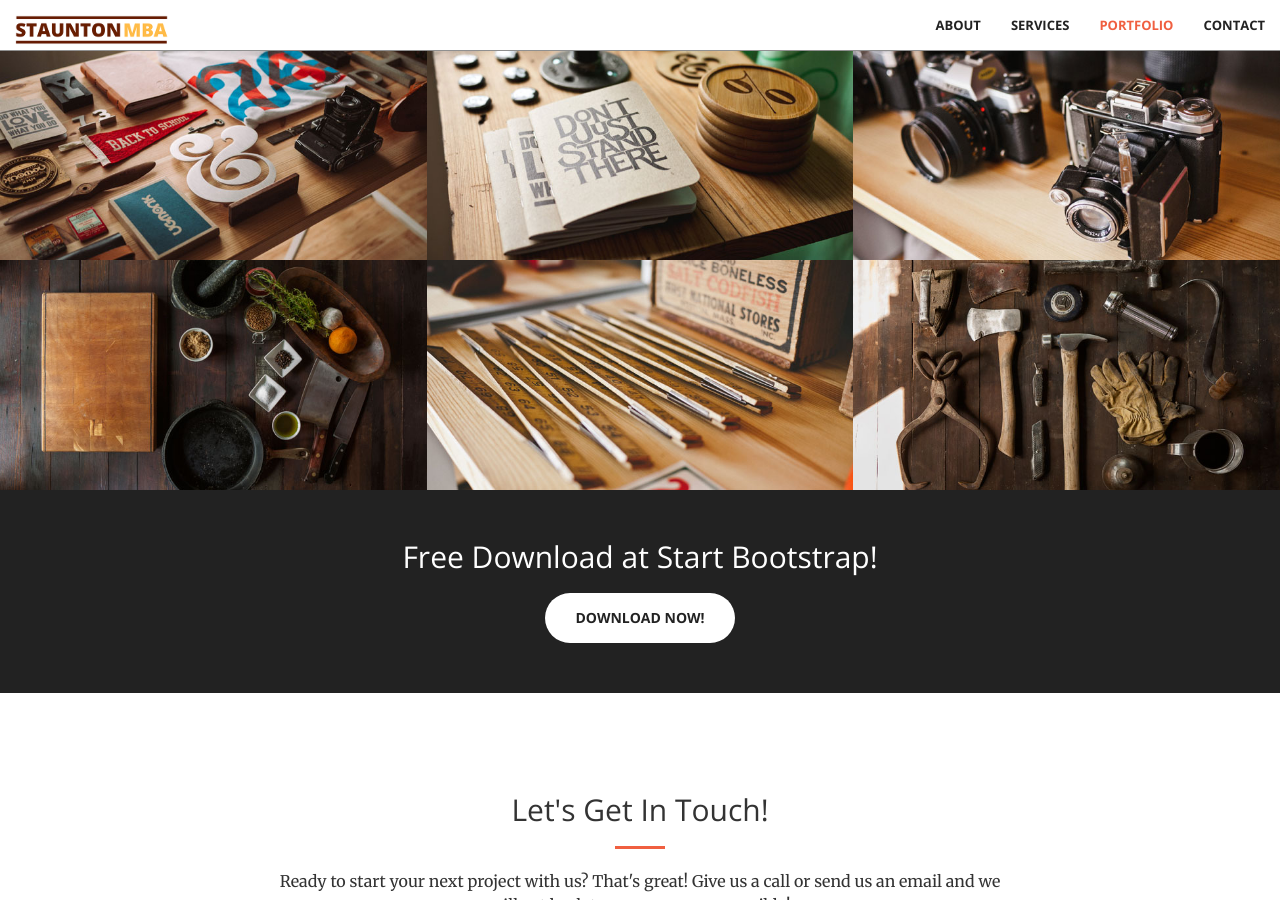
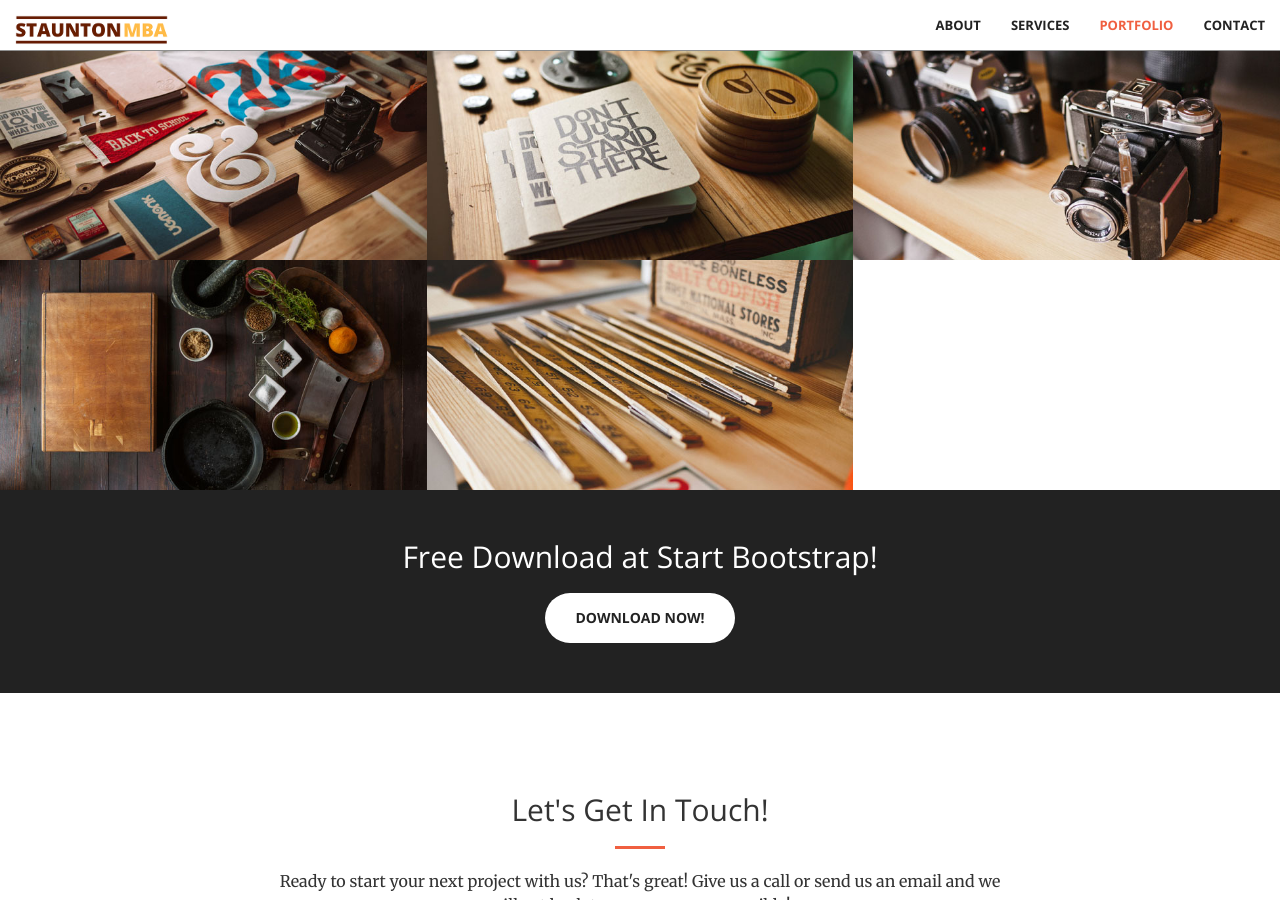
Before and after one commit to StauntonMBA/site, a Jekyll site: the page built from index.html, in a window 1280 px wide and 900 px high, scrolled down 1744 px. Built offline with Jekyll 4.4.1, drawn with Linux system fonts in a browser that asks for light colours.

Commit message:
Testing portfolio changes

```diff
--- a/_includes/portfolio.html
+++ b/_includes/portfolio.html
@@ -76,7 +76,7 @@
                     </div>
                 </a>
             </div>
-            <div class="col-lg-4 col-sm-6">
+     <!--       <div class="col-lg-4 col-sm-6">
                 <a href="#" class="portfolio-box">
                     <img src="img/portfolio/6.jpg" class="img-responsive" alt="">
                     <div class="portfolio-box-caption">
@@ -90,7 +90,7 @@
                         </div>
                     </div>
                 </a>
-            </div>
+            </div> --!>
         </div>
     </div>
 </section>
```
